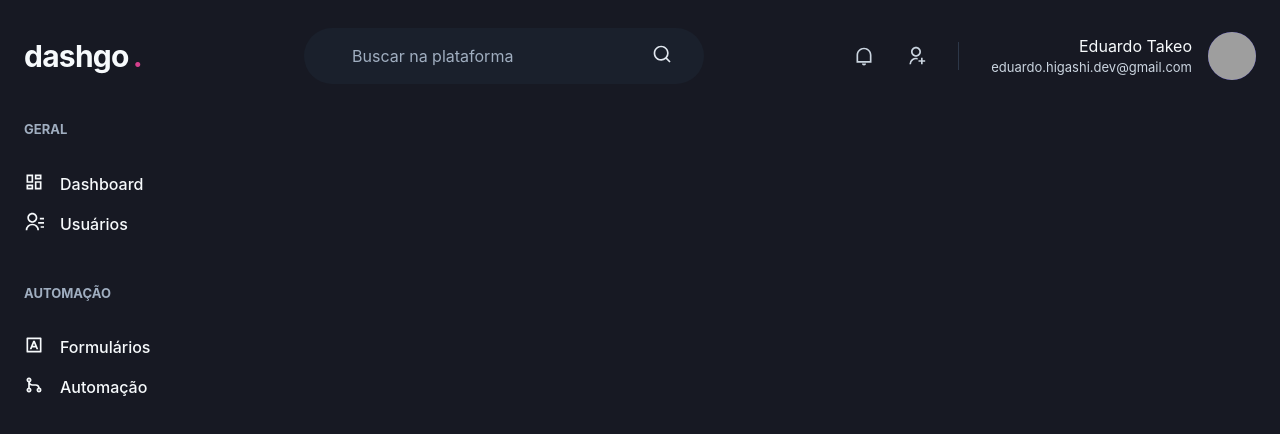
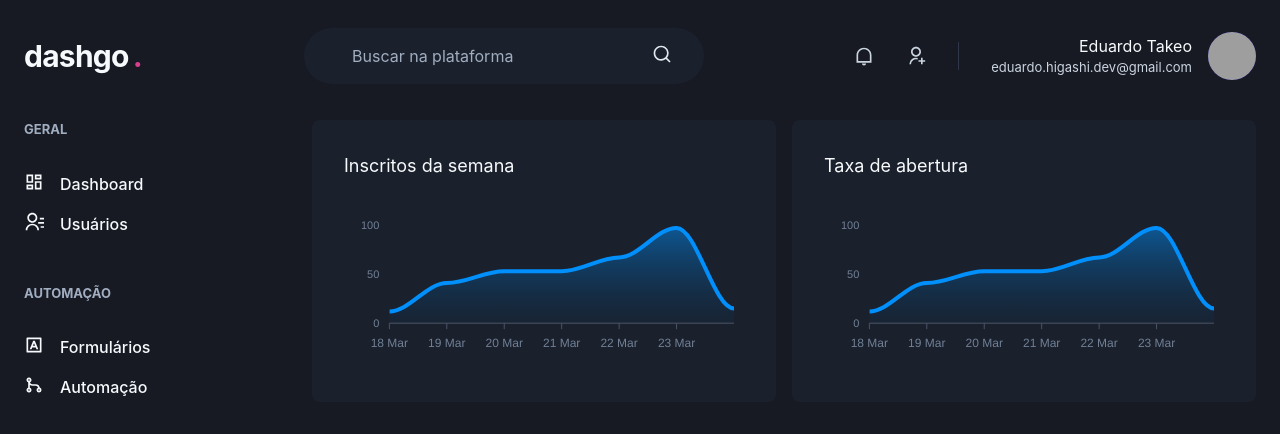
Before and after one commit to eduardo-takeo/dashgo, a Next.js app: page /dashboard in a window 1280 px wide. Shown: the top 434 px of the page. Built offline with nearby package versions, Linux system fonts and the light colour scheme; grey boxes are pictures that could not be loaded.

Commit message:
Create Dashboard graphics with apexcharts

```diff
--- a/package.json
+++ b/package.json
@@ -11,9 +11,11 @@
     "@chakra-ui/react": "^1.6.3",
     "@emotion/react": "^11",
     "@emotion/styled": "^11",
+    "apexcharts": "^3.26.3",
     "framer-motion": "^4",
     "next": "10.2.3",
     "react": "17.0.2",
+    "react-apexcharts": "^1.3.9",
     "react-dom": "17.0.2",
     "react-icons": "^4.2.0"
   },
--- a/src/pages/dashboard.tsx
+++ b/src/pages/dashboard.tsx
@@ -1,7 +1,62 @@
 import React from "react";
-import { Flex } from "@chakra-ui/react";
+import dynamic from "next/dynamic";
+import { Box, Flex, SimpleGrid, Text, theme } from "@chakra-ui/react";
 import Header from "../components/Header";
 import { Sidebar } from "../components/Sidebar";
+
+const Chart = dynamic(() => import("react-apexcharts"), {
+  ssr: false,
+});
+
+const options = {
+  chart: {
+    toolbar: {
+      show: false,
+    },
+    zoom: {
+      enabled: false,
+    },
+    foreColor: theme.colors.gray[500],
+  },
+  grid: {
+    show: false,
+  },
+  dataLabels: {
+    enabled: false,
+  },
+  tooltip: {
+    enabled: false,
+  },
+  xaxis: {
+    type: "datetime",
+    axisBorder: {
+      color: theme.colors.gray[600],
+    },
+    axisTicks: {
+      color: theme.colors.gray[600],
+    },
+    categories: [
+      "2021-03-18T00:00:00.000Z",
+      "2021-03-19T00:00:00.000Z",
+      "2021-03-20T00:00:00.000Z",
+      "2021-03-21T00:00:00.000Z",
+      "2021-03-22T00:00:00.000Z",
+      "2021-03-23T00:00:00.000Z",
+      "2021-03-24T00:00:00.000Z",
+    ],
+  },
+  fill: {
+    opacity: 0.3,
+    type: "gradient",
+    gradient: {
+      shade: "dark",
+      opacityFrom: 0.7,
+      opacityTo: 0.3,
+    },
+  },
+};
+
+const series = [{ name: "series1", data: [12, 41, 53, 53, 67, 97, 15] }];
 
 export default function Dashboard() {
   return (
@@ -10,6 +65,21 @@
 
       <Flex w="100%" maxWidth={1480} my="6" mx="auto" px="6">
         <Sidebar />
+
+        <SimpleGrid flex="1" gap="4" minChildWidth="320px" aliPgn="flex-start">
+          <Box p="8" bg="gray.800" borderRadius={8}>
+            <Text fontSize="large" mb="4">
+              Inscritos da semana
+            </Text>
+            <Chart options={options} series={series} type="area" height={160} />
+          </Box>
+          <Box p="8" bg="gray.800" borderRadius={8}>
+            <Text fontSize="large" mb="4">
+              Taxa de abertura
+            </Text>
+            <Chart options={options} series={series} type="area" height={160} />
+          </Box>
+        </SimpleGrid>
       </Flex>
     </Flex>
   );
```
Also changed, not shown: 1 other file (tests, documents, lock files or other folders).
